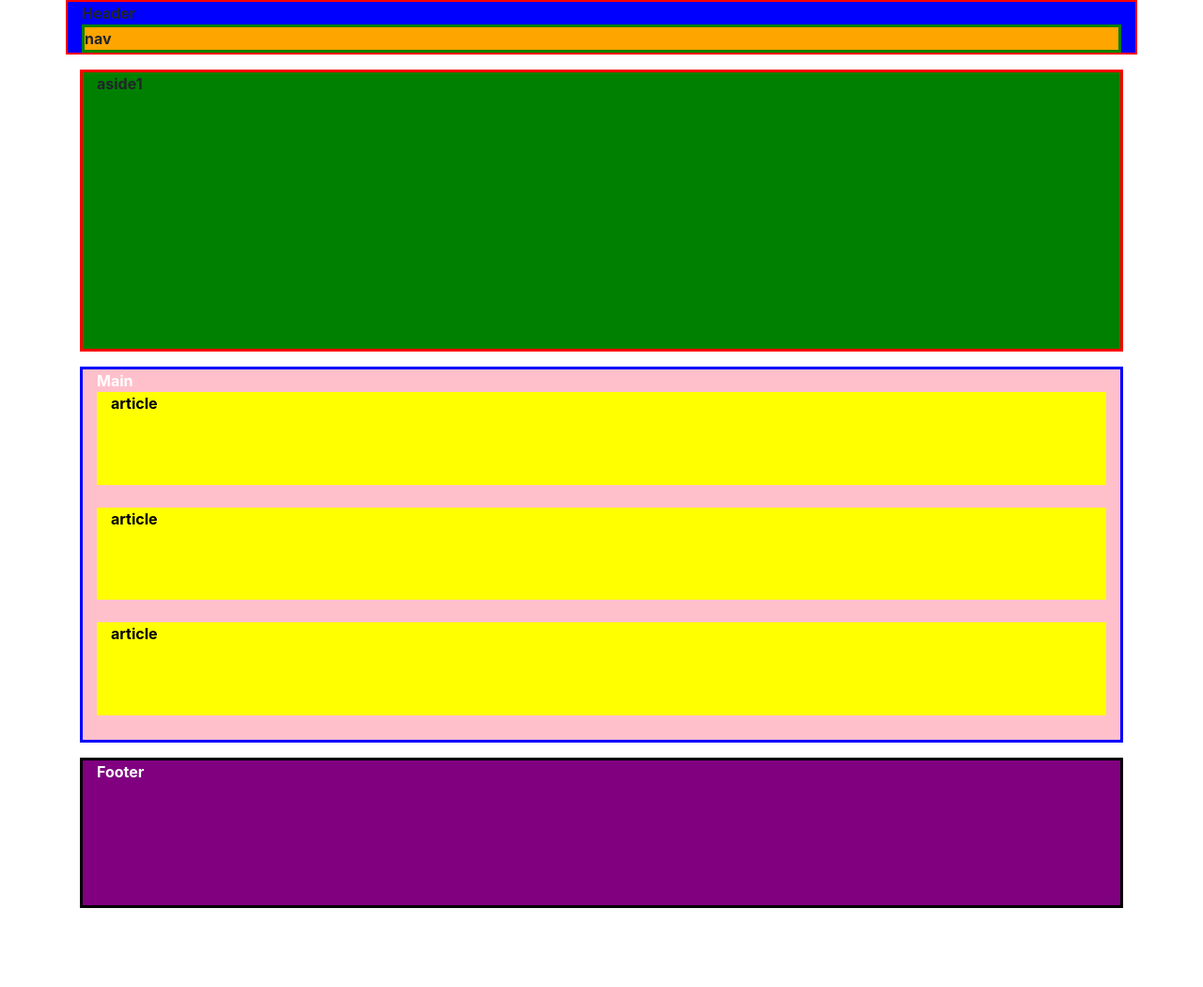
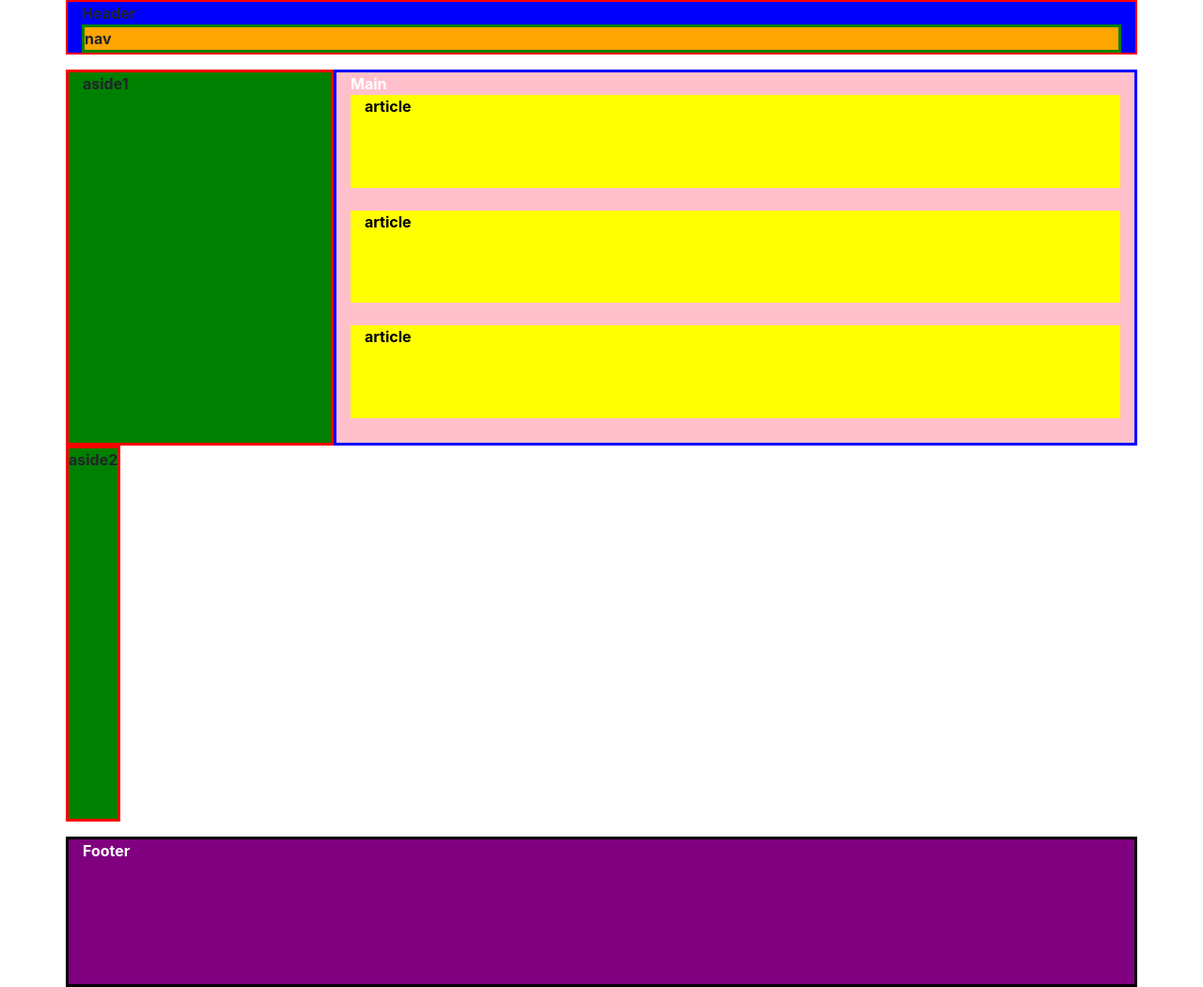
Before and after one commit to alepaez-dev/python-ale, a plain HTML site: page s9/index.html in a window 1280 px wide. Shown: the whole page at 94% size. Before the commit the page ends 966 px from the top, so only its background shows below. Drawn offline with nearby package versions, Linux system fonts and the light colour scheme.

Commit message:
medium size ya listo arreglando cosas de margenes

```diff
--- a/s9/css/style.scss
+++ b/s9/css/style.scss
@@ -16,10 +16,10 @@
 }
 
 .row {
-    .aside-1 {
+    aside {
         background-color: green;
         border: 3px solid red;
-        height:300px;
+        height:400px;
     }
 
     .main {
--- a/s9/index.html
+++ b/s9/index.html
@@ -18,24 +18,33 @@
 
     <div class="row mt-3">
         <div class="container">
-            <aside class="col-12 aside-1">
+            <div class="row">
+                <aside class="col-12 col-md-3 aside-1">
                     aside1
                 </aside>
 
-            <div class="main mt-3 col-12">
+                <div class="col-12 col-md-9 main mt-3 mt-md-0">
                     Main
                     <article class="col-12 article mb-4">article</article>
                     <article class="col-12 article mb-4">article</article>
                     <article class="col-12 article mb-4">article</article>
                 </div>
+
+                <aside class="aside-2 d-none d-lg-block">
+                    aside2
+                </aside>
             </div>
+        </div>
+
     </div>
 
     <div class="row mt-3">
         <div class="container">
+            <div class="row">
                 <footer class="col-12 footer">
                     Footer
                 </footer>
+            </div>
         </div>
     </div>
 
```
Also changed, not shown: s9/css/style.css, 1 other file. Lines whose indentation alone changed are shown as unchanged.
